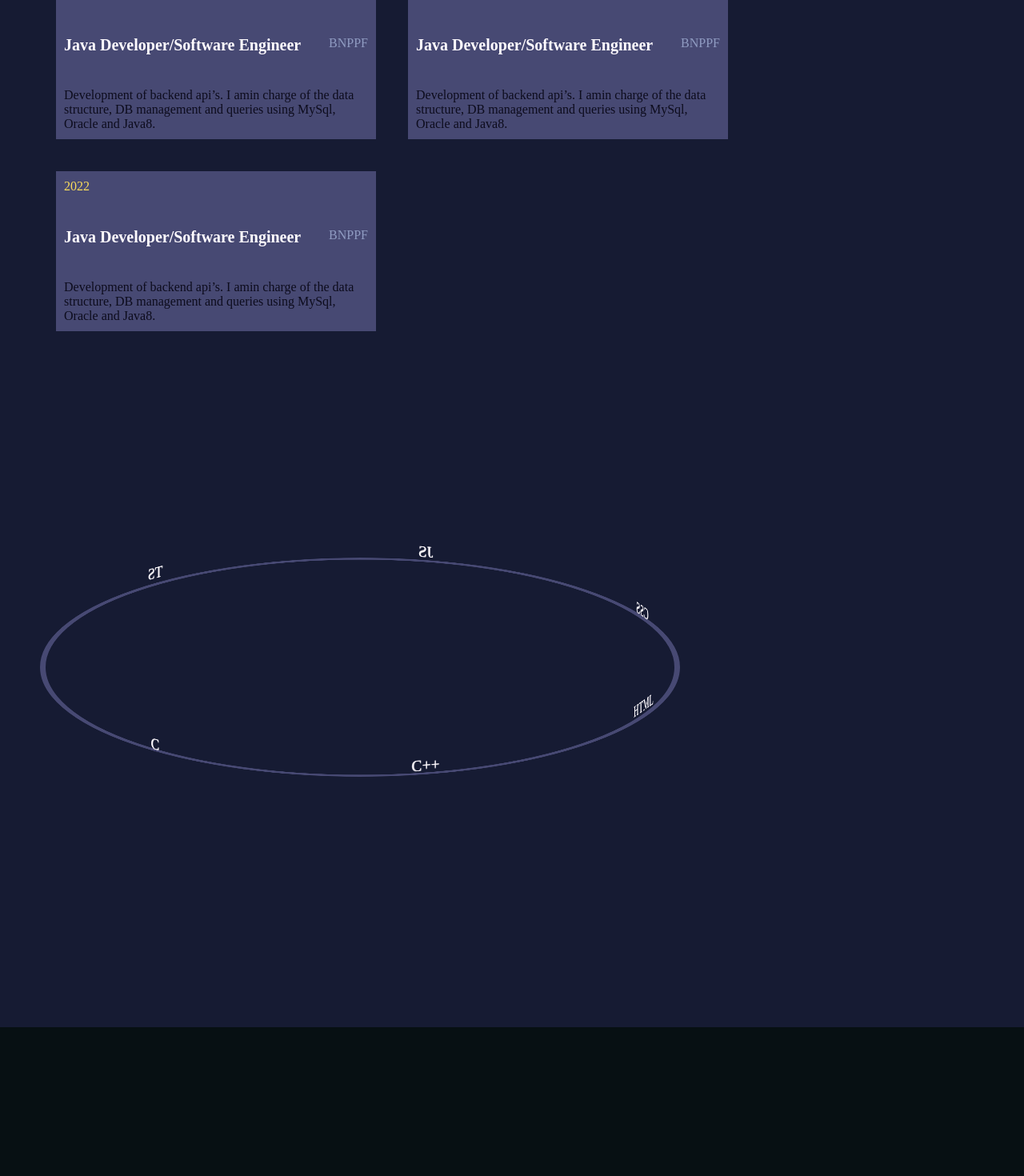
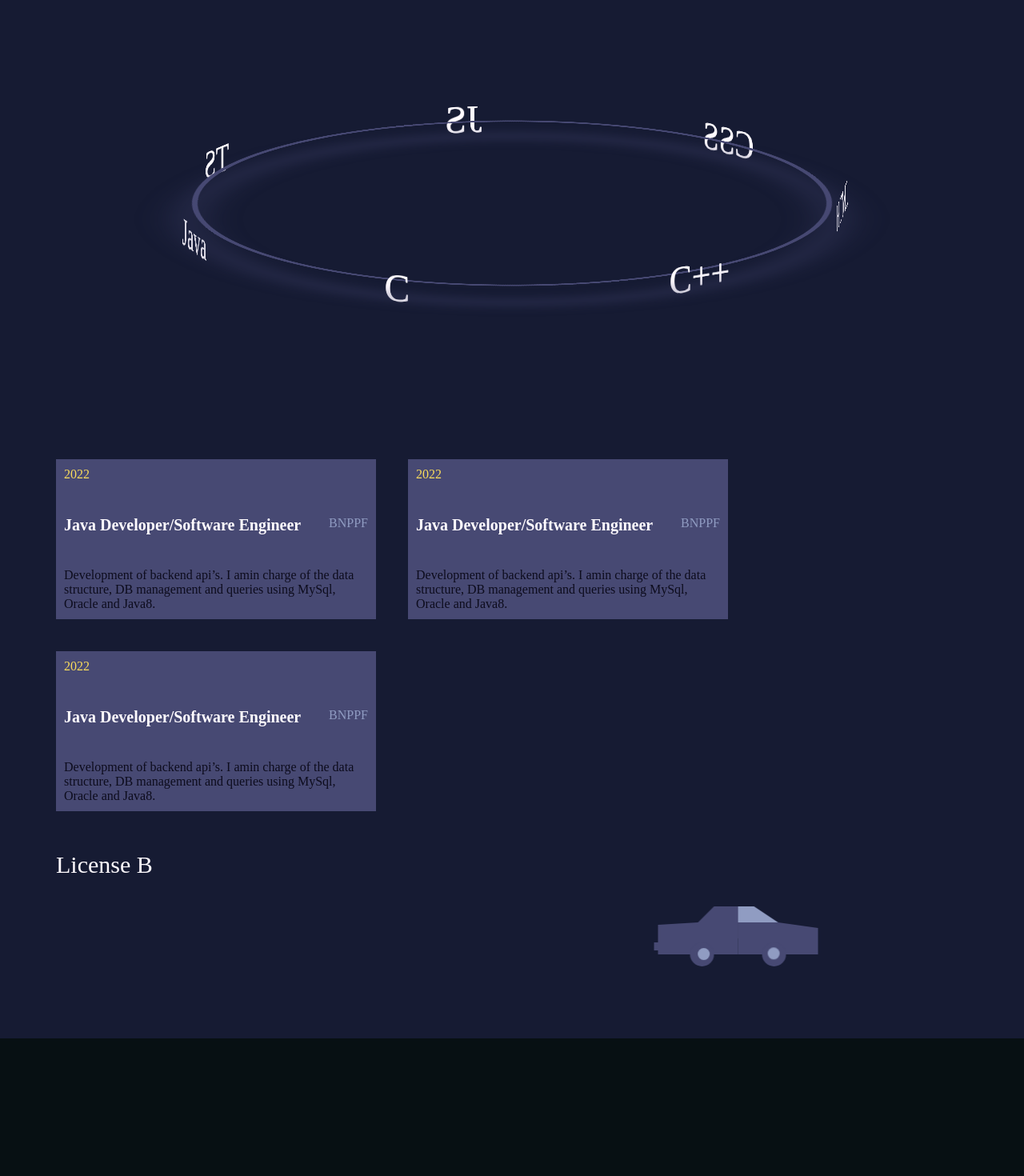
Before and after one commit to gkiss00/gkiss00.github.io, a React (Create React App) app: page / in a window 1280 px wide. Shown: the part 280-1750 px from the top of the page at 80% size. Built offline with nearby package versions, Linux system fonts and the light colour scheme.

Commit message:
[AM] ring of skills + car

```diff
--- a/src/components/pages/aboutMePage/AboutMePage.scss
+++ b/src/components/pages/aboutMePage/AboutMePage.scss
@@ -1,54 +1,25 @@
 .aboutMePage {
     min-height: 100vh;
     width: 100vw;
-    background-color: var(--color-white);
-
-    display: flex;
-    flex-wrap: wrap;
-    align-items: center;
-    justify-content: space-around;
-}
-
-.aboutMeSection {
-    width: 100vw;
-    display: flex;
-    flex-wrap: wrap;
-    align-items: center;
-    justify-content: space-around;
-}
-
-.pacrousSection {
-    width: 100vw;
-    display: flex;
-    flex-wrap: wrap;
-    align-items: flex-start;
-    justify-content: space-around;
-}
-
-
-
-//.aboutMePage p{
-//    color: var(--color-dark-black);
-//}
-
-.profilePicure {
-    height: 400px;
-    width: 400px;
-    border-radius: 50%;
-    border: 5px grey solid;
-}
-
-#aboutMeDescription {
-    max-width: 1000px;
-}
-
-.aboutMePage {
     display: flex;
     align-items: start;
     flex-direction: column;
     padding: 50px;
     color: var(--color-snow-white);
     background-color: var(--color-about-me-oxford-blue);
+}
+
+.amAboutMe {
+    display: flex;
+    justify-content: space-around;
+    flex-wrap: wrap;
+}
+
+.amAboutMeText {
+    display: flex;
+    flex-direction: column;
+    justify-content: center;
+    margin-right: 50px;
 }
 
 .amTitle {
@@ -60,6 +31,78 @@
     max-width: 600px;
     font-size: 20px;
     margin: 20px;
+}
+
+.amSkillBox {
+    margin-top: -100px;
+    margin-bottom: -100px;
+    position: relative;
+}
+
+.amSkills {
+    opacity: 1;
+    width: 800px;
+    height: 800px;
+    top: 0px;
+    right: 0px;
+    position: relative;
+    border: 7px var(--color-about-me-ultra-violet) solid;
+    border-radius: 50%;
+    transform-style: preserve-3d;
+    animation:  turn 30s forwards 0s infinite linear;
+}
+
+@keyframes turn {
+    from {transform: rotateX(75deg) rotateZ(0deg) ;}
+    to {transform: rotateX(75deg) rotateZ(360deg) ;}
+}
+
+.amSkillShadow {
+    filter: blur(20px);
+    width: 800px;
+    height: 800px;
+    z-index: 2;
+    top: 0px;
+    right: 0px;
+    position: absolute;
+    border-radius: 50%;
+    transform:  translateY(20px) rotateX(75deg);
+    animation:  lighting 8s forwards 0s infinite linear;
+}
+
+@keyframes lighting {
+    0% {
+        box-shadow: 0px 0px 0px var(--color-about-me-ultra-violet);
+    }
+    13% {
+        box-shadow: 0px 0px 0px var(--color-about-me-ultra-violet);
+    }
+    25% {
+        box-shadow: 0px 0px 35px var(--color-about-me-ultra-violet),
+        inset 0px 0px 25px var(--color-about-me-ultra-violet);
+    }
+    50% {
+        box-shadow: 0px 0px 70px var(--color-about-me-ultra-violet),
+                    inset 0px 0px 70px var(--color-about-me-ultra-violet);
+    }
+    75% {
+        box-shadow: 0px 0px 35px var(--color-about-me-ultra-violet),
+        inset 0px 0px 25px var(--color-about-me-ultra-violet);
+    }
+    88% {
+        box-shadow: 0px 0px 0px var(--color-about-me-ultra-violet);
+    }
+    100% {
+        box-shadow: 0px 0px 0px var(--color-about-me-ultra-violet);
+    }
+}
+
+.amSkill {
+    width: 50px;
+    height: 50px;
+    font-size: 50px;
+    text-align: center;
+    position: absolute;
 }
 
 .amExperienceList {
@@ -102,40 +145,8 @@
     color: var(--color-about-me-rich-black);
 }
 
-.test {
-    width: 50px;
-    height: 50px;
-    font-size: 20px;
-    text-align: center;
-    position: absolute;
-    //border: 2px yellow solid;
-    //top: calc(175px + (200px * sin(45deg)));
-    //right: calc(175px + (200px * cos(45deg)));
-    //right: calc(200px * cos(45deg));
-    //transform: rotateX(-90deg) rotateY(-45deg);
+.amLicense {
+    font-size: 30px;
+    margin-left: 20px;
+    margin-Top: 30px;
 }
-
-.amSkills {
-    width: 800px;
-    height: 800px;
-    position: relative;
-    //display: flex;
-    //align-items: center;
-    //justify-content: center;
-    border: 7px var(--color-about-me-ultra-violet) solid;
-    border-radius: 50%;
-    transform-style: preserve-3d;
-    transform: rotateX(70deg);
-    animation: turn 6s forwards 0s infinite linear;
-    animation-play-state: paused;
-}
-
-.amSkills:hover {
-    animation: turn 6s forwards 0s infinite linear;
-    //animation-play-state: paused;
-}
-
-@keyframes turn {
-    from {transform: rotateX(70deg) rotateZ(0deg) ;}
-    to {transform: rotateX(70deg) rotateZ(360deg) ;}
-}
--- a/src/components/pages/aboutMePage/AboutMePage.tsx
+++ b/src/components/pages/aboutMePage/AboutMePage.tsx
@@ -3,57 +3,26 @@ import * as THREE from 'three';
 import './AboutMePage.scss'
 import Info from '../../info/Info'
 import ExperienceList from "./components/ExperienceList"
+import Skills from "./components/Skills";
+import Car from "./components/Car";
 
 const AboutMePage: React.FC<any> = () => {
     const studies: string[] = ["Software Engineering at 19 coding school", "Management Computing at EPFC Brussels"]
     const jobs: string[] = ["Java developer / Software Engineer at BNP Pariba Fortis"]
     const skills: string[] = ["Java", "C", "C++", "HTML", "CSS", "JavaScript", "TypeScript"]
-    const skills2: string[] = ["Java", "C", "C++", "HTML", "CSS", "JS", "TS"]
-
-
-
-    useEffect(() => {
-        const degrees = 360 / skills2.length;
-        const amSkills = document.getElementById("amSkills");
-        if(amSkills != null) {
-            for(let i = 0; i < skills2.length; ++i) {
-                const node = document.createElement("p");
-                node.textContent = skills2[i];
-                node.className = "test";
-                node.style.top = `calc(375px + (400px * sin(${degrees * i}deg)))`
-                node.style.right = `calc(375px + (400px * cos(${degrees * i}deg)))`
-                node.style.transform = `rotateX(-90deg) rotateY(${degrees * i + -90}deg)`;
-                console.log(amSkills);
-                console.log(amSkills.clientHeight);
-                amSkills?.appendChild(node);
-            }
-        }
-    })
-
-    /*
-    return (
-        <section className="aboutMePage">
-            <div className="aboutMeSection">
-                <img className="profilePicure" src={require("./../../../assets/cpy.jpg")} alt="profil picture"></img>
-                <p id="aboutMeDescription">It is a long established fact that a reader will be distracted by the readable content of a page when looking at its layout. The point of using Lorem Ipsum is that it has a more-or-less normal distribution of letters, as opposed to using 'Content here, content here', making it look like readable English. Many desktop publishing packages and web page editors now use Lorem Ipsum as their default model text, and a search for 'lorem ipsum' will uncover many web sites still in their infancy. Various versions have evolved over the years, sometimes by accident, sometimes on purpose (injected humour and the like).</p>
-            </div>
-            <div className="pacrousSection">
-                <Info title="Studies" content={studies}></Info>
-                <Info title="Jobs" content={jobs}></Info>
-                <Info title="Skills" content={skills}></Info>
-            </div>
-        </section>
-    )
-    */
 
     return (
         <section className="aboutMePage" id="aboutMePage">
-            <h1 className="amTitle">My Resume</h1>
-            <p className="amDescription">What I like about programming is that there is always something new to learn. For me it is a passion more than a full time job.</p>
+            <div className="amAboutMe">
+                <div className="amAboutMeText">
+                    <h1 className="amTitle">My Resume</h1>
+                    <p className="amDescription">What I like about programming is that there is always something new to learn. For me it is a passion more than a full time job.</p>
+                </div>
+                <Skills></Skills>
+            </div>
             <ExperienceList></ExperienceList>
-            <div className="amSkills" id="amSkills">
-
-            </div>
+            <p className="amLicense">License B</p>
+            <Car></Car>
         </section>
     )
 }
--- /dev/null
+++ b/src/components/pages/aboutMePage/components/Car.scss
@@ -0,0 +1,192 @@
+.car {
+    height: 150px;
+    width: 250px;
+    background-color: var(--color-about-me-oxford-blue);
+    position: relative;
+    animation: ride 10s infinite linear;
+}
+
+@keyframes ride {
+    from { transform: translateX(0);}
+    to { transform: translateX(100vw);}
+}
+
+.carBodyFront {
+    height: 40px;
+    width: 100px;
+    position: absolute;
+    top: 55px;
+    left: 125px;
+    background-color: var(--color-about-me-ultra-violet);
+}
+
+.carBodyFront:before {
+    content: '';
+    position: absolute;
+    top: 0;
+    right: 0;
+    border-top: 7px solid var(--color-about-me-oxford-blue);
+    border-left: 50px solid var(--color-about-me-ultra-violet);
+    width: 0;
+}
+
+.carBodyBack {
+    height: 40px;
+    width: 100px;
+    position: absolute;
+    top: 55px;
+    left: 25px;
+    background-color: var(--color-about-me-ultra-violet);
+    transform: rotateY(180deg);
+}
+
+.carBodyBack:before {
+    content: '';
+    position: absolute;
+    top: 0;
+    right: 0;
+    border-top: 3px solid var(--color-about-me-oxford-blue);
+    border-left: 50px solid var(--color-about-me-ultra-violet);
+    width: 0;
+}
+
+.carTopFront {
+    height: 40px;
+    width: 50px;
+    position: absolute;
+    top: 35px;
+    left: 125px;
+    background-color: var(--color-about-me-ultra-violet);
+}
+
+.carTopFront:before {
+    content: '';
+    position: absolute;
+    top: 0;
+    right: 0;
+    border-top: 20px solid var(--color-about-me-oxford-blue);
+    border-left: 30px solid var(--color-about-me-ultra-violet);
+    width: 0;
+}
+
+.carTopBack {
+    height: 40px;
+    width: 50px;
+    position: absolute;
+    top: 35px;
+    left: 75px;
+    background-color: var(--color-about-me-ultra-violet);
+    transform: rotateY(180deg);
+}
+
+.carTopBack:before {
+    content: '';
+    position: absolute;
+    top: 0;
+    right: 0;
+    border-top: 20px solid var(--color-about-me-oxford-blue);
+    border-left: 20px solid var(--color-about-me-ultra-violet);
+    width: 0;
+}
+
+.carFrontWindow {
+    height: 20px;
+    width: 50px;
+    position: absolute;
+    top: 35px;
+    left: 125px;
+    background-color:  var(--color-about-me-cool-grey);
+}
+
+.carFrontWindow:before {
+    content: '';
+    position: absolute;
+    top: 0;
+    right: 0;
+    border-top: 20px solid var(--color-about-me-oxford-blue);
+    border-left: 30px solid var(--color-about-me-cool-grey);
+    width: 0;
+}
+
+.carWheel {
+    height: 30px;
+    width: 30px;
+    border-radius: 50%;
+    background-color: var(--color-about-me-ultra-violet);
+    display: flex;
+    justify-content: center;
+    align-items: center;
+}
+
+.carBackWheel {
+    position: absolute;
+    top: 80px;
+    left: 65px;
+}
+
+.carFrontWheel {
+    position: absolute;
+    top: 80px;
+    left: 155px;
+}
+
+.carRim {
+    height: 15px;
+    width: 15px;
+    border-radius: 50%;
+    background-color: var(--color-about-me-cool-grey);
+}
+
+.carFrontRim {
+    animation: moveRim 2s linear 0.5s infinite forwards;
+}
+
+.carBackRim {
+    animation: moveRim 2s linear 0s infinite forwards;
+}
+
+@keyframes moveRim {
+    0% {
+        transform: translateY(calc(2px * sin(0deg))) translateX(calc(2px * cos(0deg)));
+    }
+    10% {
+        transform: translateY(calc(2px * sin(36deg))) translateX(calc(2px * cos(36deg)));
+    }
+    20% {
+        transform: translateY(calc(2px * sin(72deg))) translateX(calc(2px * cos(72deg)));
+    }
+    30% {
+        transform: translateY(calc(2px * sin(108deg))) translateX(calc(2px * cos(108deg)));
+    }
+    40% {
+        transform: translateY(calc(2px * sin(144deg))) translateX(calc(2px * cos(144deg)));
+    }
+    50% {
+        transform: translateY(calc(2px * sin(180deg))) translateX(calc(2px * cos(180deg)));
+    }
+    60% {
+        transform: translateY(calc(2px * sin(216deg))) translateX(calc(2px * cos(216deg)));
+    }
+    70% {
+        transform: translateY(calc(2px * sin(252deg))) translateX(calc(2px * cos(252deg)));
+    }
+    80% {
+        transform: translateY(calc(2px * sin(288deg))) translateX(calc(2px * cos(288deg)));
+    }
+    90% {
+        transform: translateY(calc(2px * sin(324deg))) translateX(calc(2px * cos(324deg)));
+    }
+    100% {
+        transform: translateY(calc(2px * sin(360deg))) translateX(calc(2px * cos(360deg)));
+    }
+
+}
+
+.carSparePot {
+    height: 10px;
+    width: 10px;
+    position: absolute;
+    top: 80px;
+    left: 20px;
+    background-color: var(--color-about-me-ultra-violet);
+}
--- /dev/null
+++ b/src/components/pages/aboutMePage/components/Car.tsx
@@ -0,0 +1,23 @@
+import './Car.scss'
+
+const Car: React.FC<any> = () => {
+    return (
+        <div className="car">
+            <div className="carBodyFront"></div>
+            <div className="carBodyBack"></div>
+            <div className="carTopFront"></div>
+            <div className="carTopBack"></div>
+            <div className="carFrontWindow"></div>
+            <div className="carBackWindow"></div>
+            <div className="carWheel carFrontWheel">
+                <div className='carRim carFrontRim'></div>
+            </div>
+            <div className="carWheel carBackWheel">
+                <div className='carRim carBackRim'></div>
+            </div>
+            <div className='carSparePot'></div>
+        </div>
+    )
+}
+
+export default Car;
--- /dev/null
+++ b/src/components/pages/aboutMePage/components/Skills.tsx
@@ -0,0 +1,32 @@
+import React, { useEffect } from "react"
+
+const Skills: React.FC<any> = () => {
+    const skills: string[] = ["Java", "C", "C++", "HTML", "CSS", "JS", "TS"]
+
+    useEffect(() => {
+        const degrees = 360 / skills.length;
+        const amSkills = document.getElementById("amSkills");
+        if(amSkills != null) {
+            for(let i = 0; i < skills.length; ++i) {
+                const node = document.createElement("p");
+                node.textContent = skills[i];
+                node.className = "amSkill";
+                node.style.top = `calc(375px + (420px * sin(${degrees * i + 90}deg)))`
+                node.style.right = `calc(375px + (420px * cos(${degrees * i + 90}deg)))`
+                node.style.transform = `rotateX(-90deg) rotateY(${degrees * i}deg)`;
+                console.log(amSkills);
+                console.log(amSkills.clientHeight);
+                amSkills?.appendChild(node);
+            }
+        }
+    })
+
+    return (
+        <div className="amSkillBox">
+            <div className="amSkills" id="amSkills"></div>
+            <div className="amSkillShadow"></div>
+        </div>
+    )
+}
+
+export default Skills;
```
Also changed, not shown: 1 other file (tests, documents, lock files or other folders).
